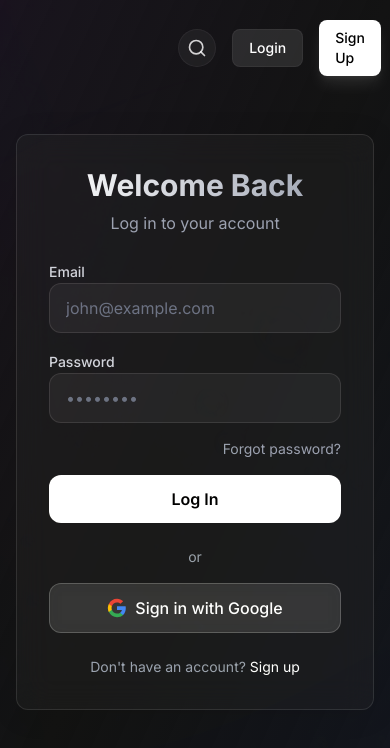
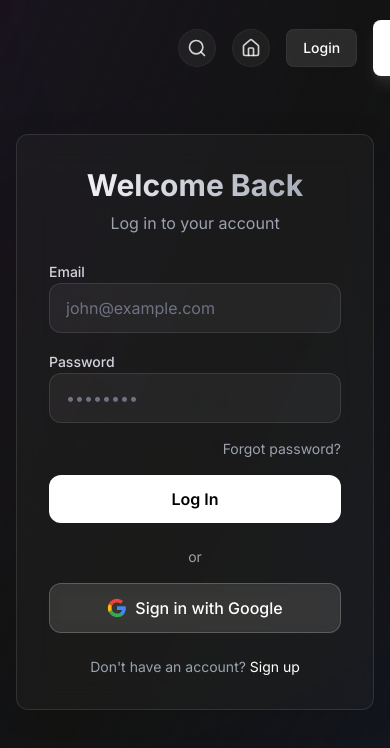
Before and after one commit to sshopnil/moviefinder, a Next.js app: page /login in a window 390 px wide. Shown: the top 748 px of the page. Built offline with nearby package versions, Linux system fonts and the light colour scheme; no server answers.

Commit message:
updated home screen icon on mobile screen

```diff
--- a/src/components/site-header.tsx
+++ b/src/components/site-header.tsx
@@ -69,7 +69,7 @@ export function SiteHeader({ user }: SiteHeaderProps) {
 
                     <Link
                         href="/"
-                        className="p-2 rounded-full bg-white/5 hover:bg-white/10 text-white/80 hover:text-white transition-colors border border-white/5 hidden md:block"
+                        className="p-2 rounded-full bg-white/5 hover:bg-white/10 text-white/80 hover:text-white transition-colors border border-white/5"
                         title="Home"
                     >
                         <Home className="h-5 w-5" />
```
